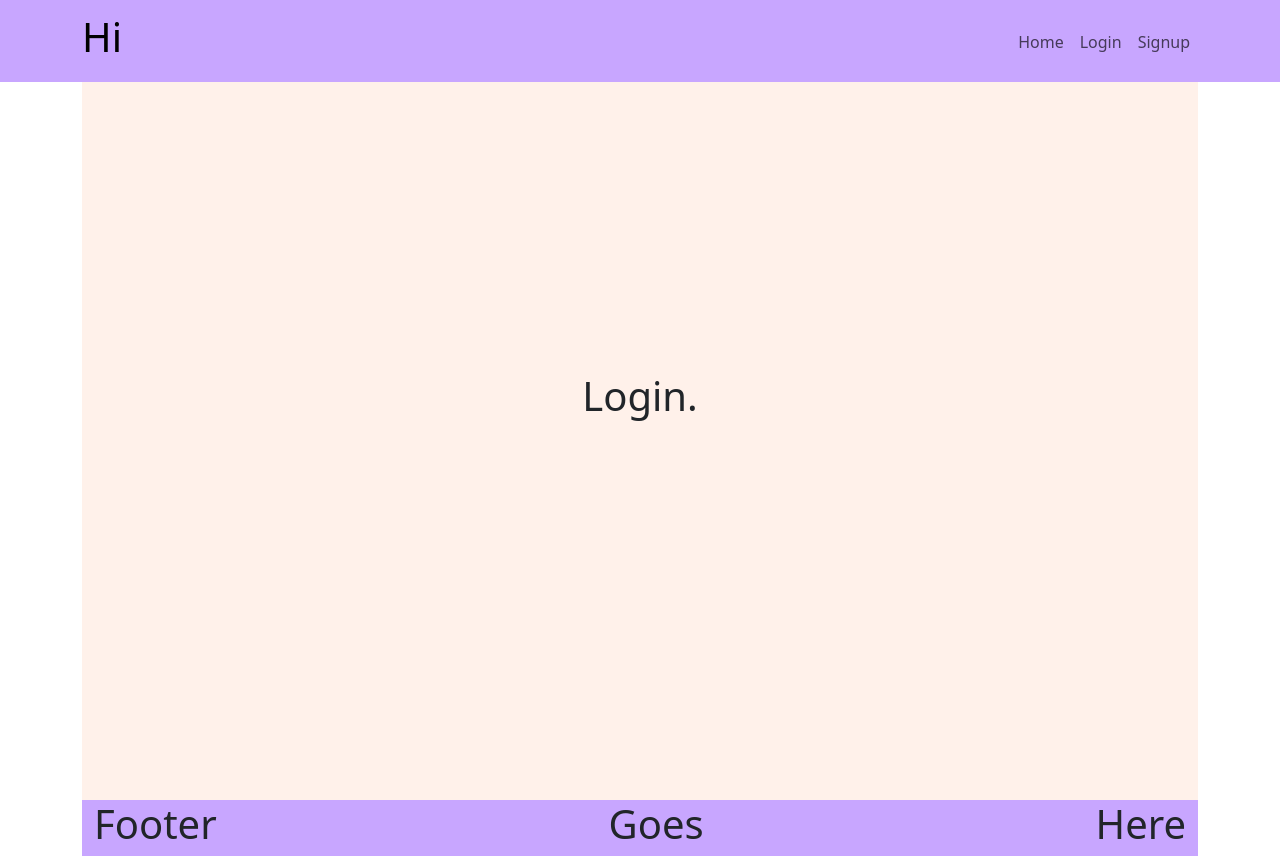
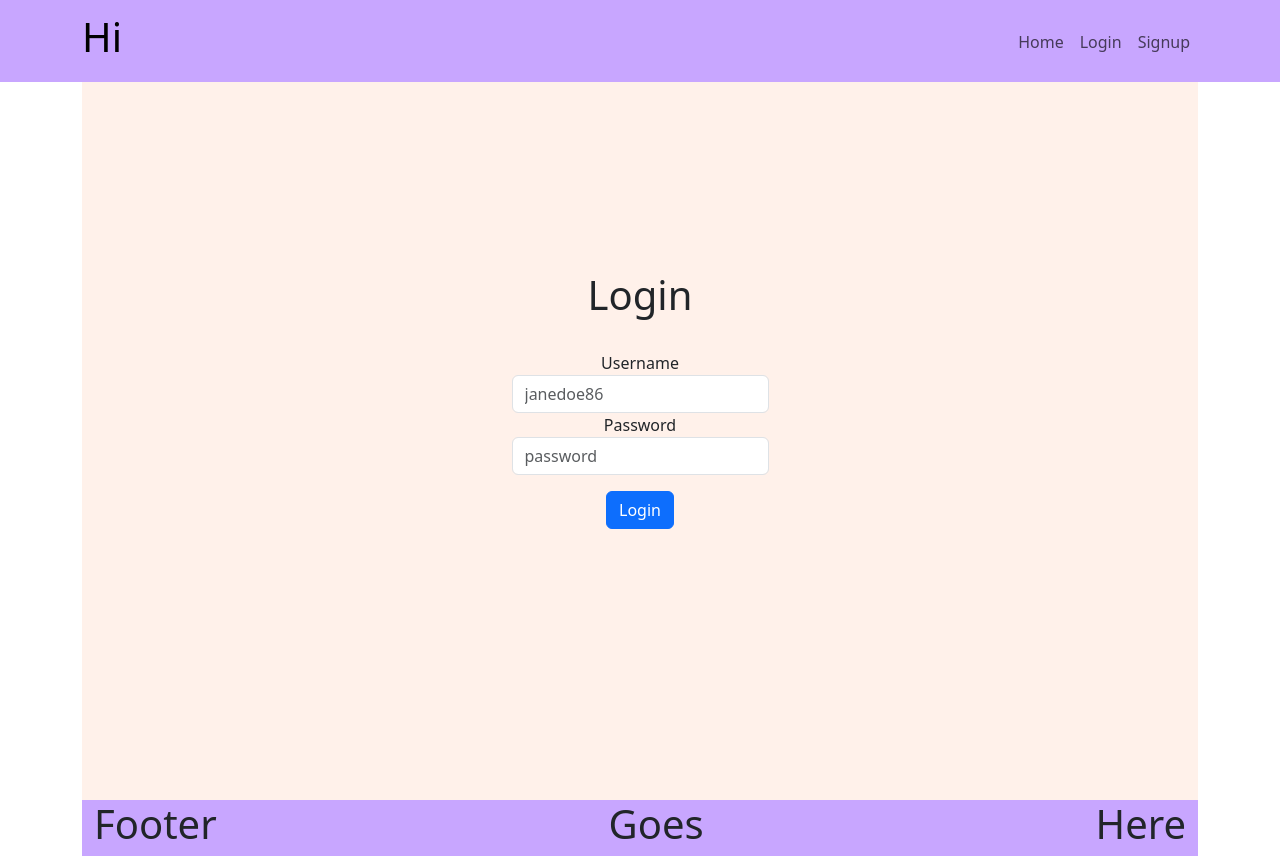
Before and after one commit to emilymclean94/movie-nova, a React (Create React App) app in the folder client/: page /login in a window 1280 px wide. Built offline with nearby package versions, Linux system fonts and the light colour scheme.

Commit message:
added login functionality

```diff
--- a/client/src/pages/Dashboard/Dashboard.js
+++ b/client/src/pages/Dashboard/Dashboard.js
@@ -1,42 +1,42 @@
-import React from "react";
-import { useParams } from 'react-router';
-import { useQuery } from '@apollo/client';
-import { QUERY_USER, QUERY_ME } from '../../utils/queries';
-import Auth from '../../utils/auth';
-import { Container } from "react-bootstrap";
+// import React from "react";
+// import { useParams } from 'react-router';
+// import { useQuery } from '@apollo/client';
+// import { QUERY_USER, QUERY_ME } from '../../utils/queries';
+// import Auth from '../../utils/auth';
+// import { Container } from "react-bootstrap";
 
 
-function Dashboard() {
-    const { username: userParam } = useParams();
+// function Dashboard() {
+//     const { username: userParam } = useParams();
 
-    const { data } = useQuery(userParam ? QUERY_USER : QUERY_ME, {
-      variables: { username: userParam },
-    }); //loading was next to data
+//     const { data } = useQuery(userParam ? QUERY_USER : QUERY_ME, {
+//       variables: { username: userParam },
+//     }); //loading was next to data
 
-    const user = data?.me || data?.user || {};
-    // navigate to personal profile page if username is yours
+//     const user = data?.me || data?.user || {};
+//     // navigate to personal profile page if username is yours
 
 
-  return (
-    <>
-    {Auth.loggedIn() ? (
-    <Container className="dashboard-body" id="dashboard">
-      <Container className="dashboard-content">
-        <h1>Welcome {`${user.name}`} to your Dashboard!</h1>
-        <div>
-        <Username>{`${user.username}`}</Username>
-          <FavoriteGenre>{`${user.genre}`}</FavoriteGenre>
-          <Bio>generate info</Bio>
-          <UpdateProfile>Update Profile</UpdateProfile>
-        </div>
-      </Container>
-    </Container>) : (
-      <h4>
-      You need to be logged in to see this. Use the navigation links above to
-      sign up or log in!
-    </h4>)}
-</>
-  );
-}
+//   return (
+//     <>
+//     {Auth.loggedIn() ? (
+//     <Container className="dashboard-body" id="dashboard">
+//       <Container className="dashboard-content">
+//         <h1>Welcome {`${user.name}`} to your Dashboard!</h1>
+//         <div>
+//         <Username>{`${user.username}`}</Username>
+//           <FavoriteGenre>{`${user.genre}`}</FavoriteGenre>
+//           <Bio>generate info</Bio>
+//           <UpdateProfile>Update Profile</UpdateProfile>
+//         </div>
+//       </Container>
+//     </Container>) : (
+//       <h4>
+//       You need to be logged in to see this. Use the navigation links above to
+//       sign up or log in!
+//     </h4>)}
+// </>
+//   );
+// }
 
-export default Dashboard;
+// export default Dashboard;
--- a/client/src/pages/Login/Login.js
+++ b/client/src/pages/Login/Login.js
@@ -40,7 +40,26 @@ const Login = () => {
     return (
 
         <Container className='login'>
-            <h1>Login.</h1>
+            <h1>Login</h1>
+            <form className='mt-4' onSubmit={handleFormSubmit}>
+            <div class="form-group">
+                    <label for="usernameInput">Username</label>
+                    <input
+                    name="username"
+                    value={formState.username}
+                    onChange={handleChange}
+                    type="text" class="form-control" id="usernameInput" aria-describedby="username" placeholder="janedoe86"/>
+                </div>
+                <div class="form-group">
+                    <label for="passwordInput">Password</label>
+                    <input
+                    value={formState.email}
+                    type="password"
+                    onChange={handleChange}
+                    name="password" class="form-control" id="passwordInput" aria-describedby="password" placeholder="password"/>
+                </div>
+                <button type="submit" class="btn btn-primary mt-3">Login</button>
+            </form>
         </Container>
 
     )
```
